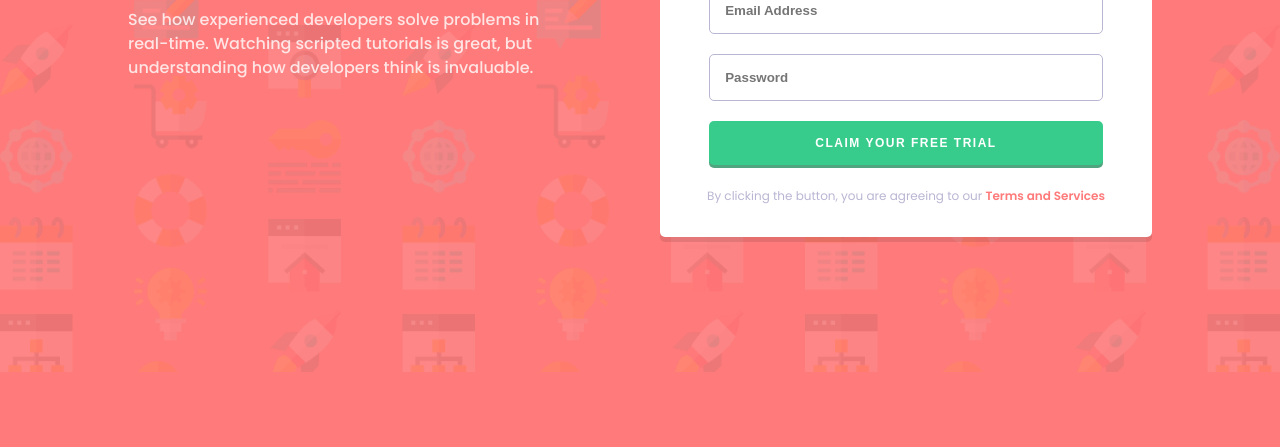
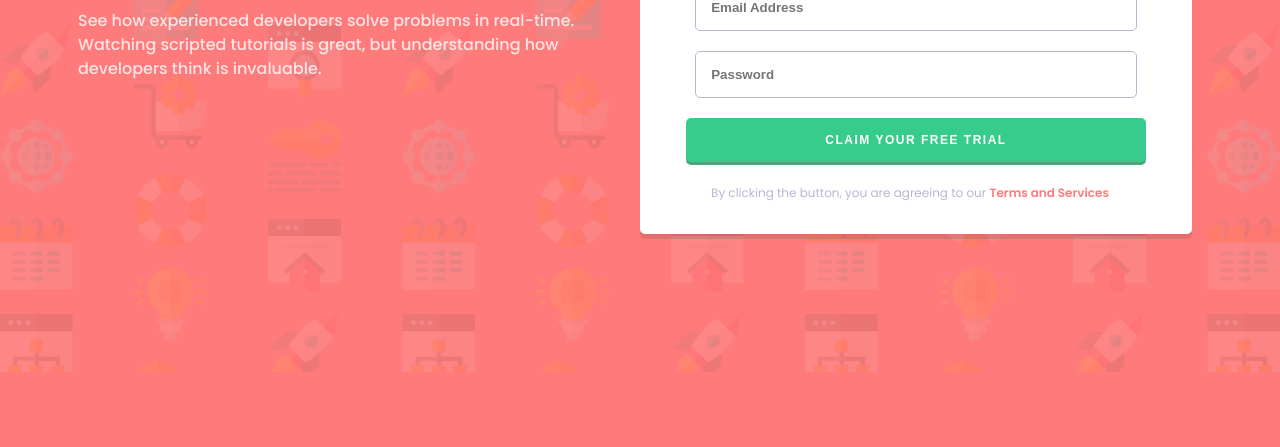
Before and after one commit to devhalimah/developers-hub, a plain HTML site: page index.html in a window 1280 px wide. Shown: the part 353-800 px from the top of the page. Drawn offline with Linux system fonts and the light colour scheme.

Commit message:
Add files via upload

```diff
--- a/css/index.css
+++ b/css/index.css
@@ -1,10 +1,4 @@
 @import url("https://fonts.googleapis.com/css2?family=Poppins:wght@400;500;600;700&display=swap");
-
-*,
-*::before,
-*::after {
-	box-sizing: border-box;
-}
 body {
   font-family: "Poppins", sans-serif;
   font-size: 16px;
@@ -30,11 +24,6 @@ section {
 .section-1 .sub-title{
   color: rgb(255,255,255,0.8);
   line-height: 1.5;
-}
-
-.section-2 {
-	width: 90%;
-    margin: 0 auto;
 }
 
 h1 {
@@ -64,8 +53,8 @@ h1 {
 form {
   background-color: #fff;
   border-radius: 5px;
+  padding: 20px;
   padding-top: 30px;
-  padding-bottom: 20px;
   box-shadow: 0 5px rgba(0, 0, 0, 0.1);
 }
 
@@ -105,7 +94,7 @@ form input[type='text']:focus, input[type='password']:focus{
   letter-spacing: 1.5px;
   border: none;
   outline: none;
-  width: 80%;
+  width: 90%;
 }
 
 .bg-green:active {
@@ -120,8 +109,6 @@ form input[type='text']:focus, input[type='password']:focus{
 .bottom-text {
   color: #b9b6d3;
   font-size: 12px;
-  padding-right: 20px;
-  padding-left: 20px;
 }
 
 .bottom-text .text-red {
@@ -129,56 +116,42 @@ form input[type='text']:focus, input[type='password']:focus{
   cursor: pointer;
 }
 
-.attribution {
-  font-size: 11px;
-  color: #fff;
-}
-
-.attribution a {
-  color: #3e52a3;
-}
-
 /* MEDIA QUERIES */
-@media only screen and (min-width: 600px) and (orientation: landscape) {
+@media only screen and (min-width: 600px) {
   body {
     background-image: url(../images/bg-intro-desktop.png);
+	padding: 20px 80px 20px 0px;
   }
 
   .container {
     flex-direction: row;
-	padding-right: 100px;
-	padding-left: 100px;
+	align-items: center;
   }
 
   section {
-    margin-top: 5%;
-    padding-bottom: 20px;
+    margin-top: 50px;
+    padding: 0px 0px 20px 0px;
   }
 
   .section-1 {
     color: #fff;
-    padding-top: 135px;
+    padding-left: 70px;
+	padding-right: 0px;
     text-align: left;
     line-height: 1.4;
-    width: 60%;
+    width: 50%;
   }
 
-  .section-1 .sub-title{
-	max-width: 450px;
-  }
-
-  .section-2 {
-	width: 60%;
-	margin-top: 5%;
+  .section-2{
+	width: 50%;
+	padding-left: 10px;
   }
 
   h1 {
-    font-size: 45px;
+    font-size: 40px;
     line-height: 1;
   }
-  .attribution {
-	display: none;
+  p {
+	max-width: 500px;
   }
 }
-
-/*# sourceMappingURL=index.css.map */
```
